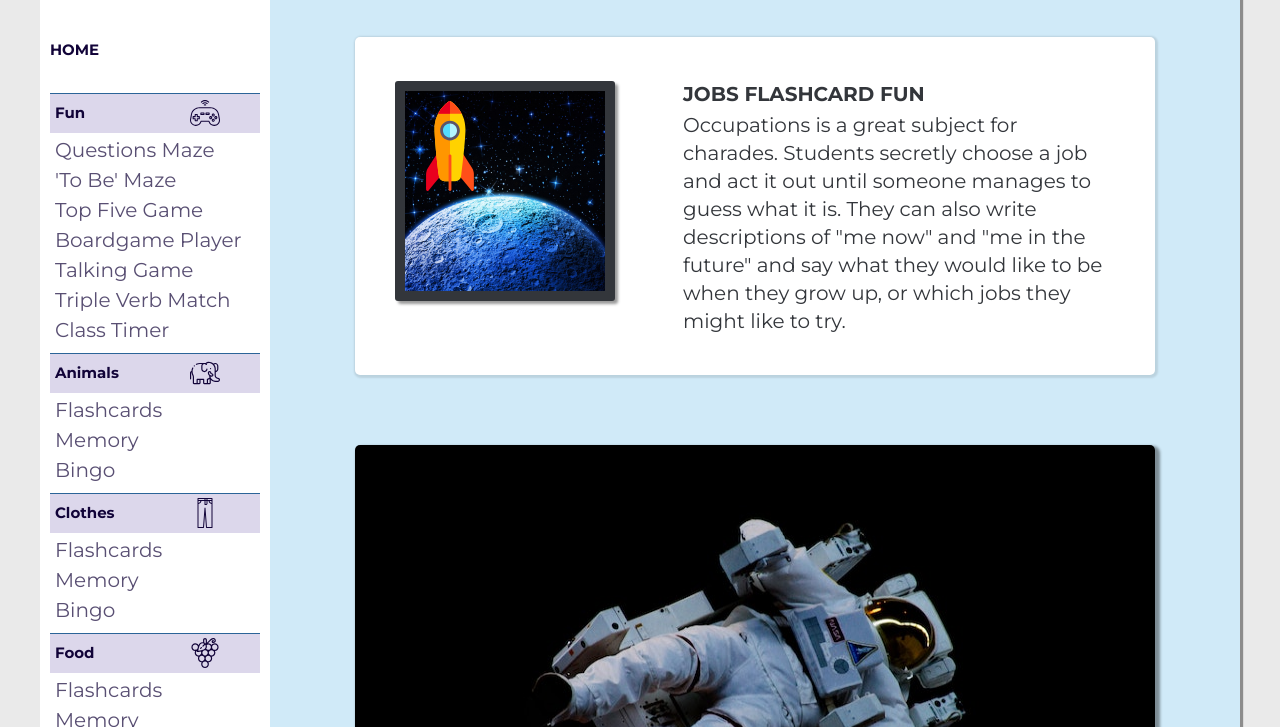
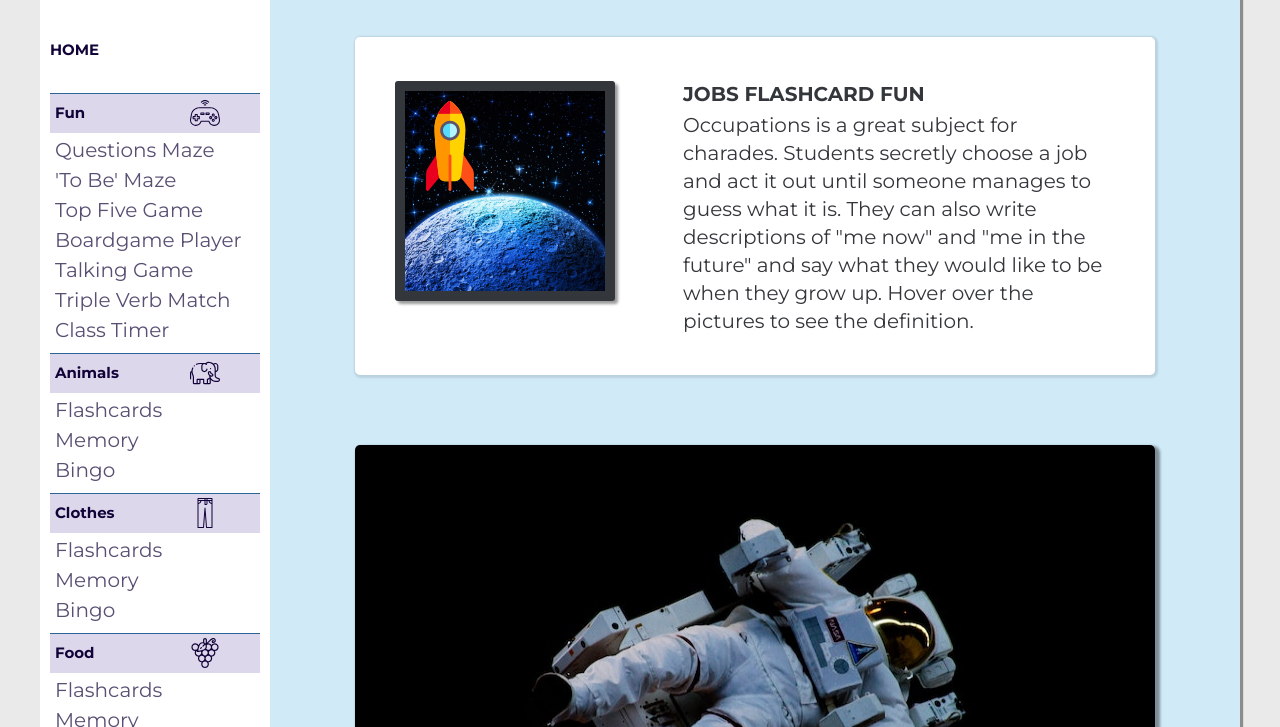
Before and after one commit to Dugsteer/Flashcard-occupations, a website: page index.html in a window 1280 px wide. Shown: the part 73-800 px from the top of the page. Drawn offline with Linux system fonts and the light colour scheme.

Commit message:
Text amend

```diff
--- a/index.html
+++ b/index.html
@@ -66,7 +66,7 @@
           <div class="introduction__text">
             <h1>JOBS FLASHCARD FUN</h1>
             <p>
-            Occupations is a great subject for charades. Students secretly choose a job and act it out until someone manages to guess what it is. They can also write descriptions of "me now" and "me in the future" and say what they would like to be when they grow up, or which jobs they might like to try.
+            Occupations is a great subject for charades. Students secretly choose a job and act it out until someone manages to guess what it is. They can also write descriptions of "me now" and "me in the future" and say what they would like to be when they grow up. Hover over the pictures to see the definition.
             </p>
           </div>
         </div>
@@ -113,7 +113,7 @@
     <footer class="footer">
         <div class="footer__copyright" id="footer">
           <p>© 2020 Copyright Esl-ology.com & copyright owners.</p>
-          <p>Image credits <a href="jobs-credits.html">here</a>.Thanks,guys!</p>
+          <p>Image credits <a href="jobs-credits.html">here</a>.Thanks, guys!</p>
         </div>
     </footer>
 
```
